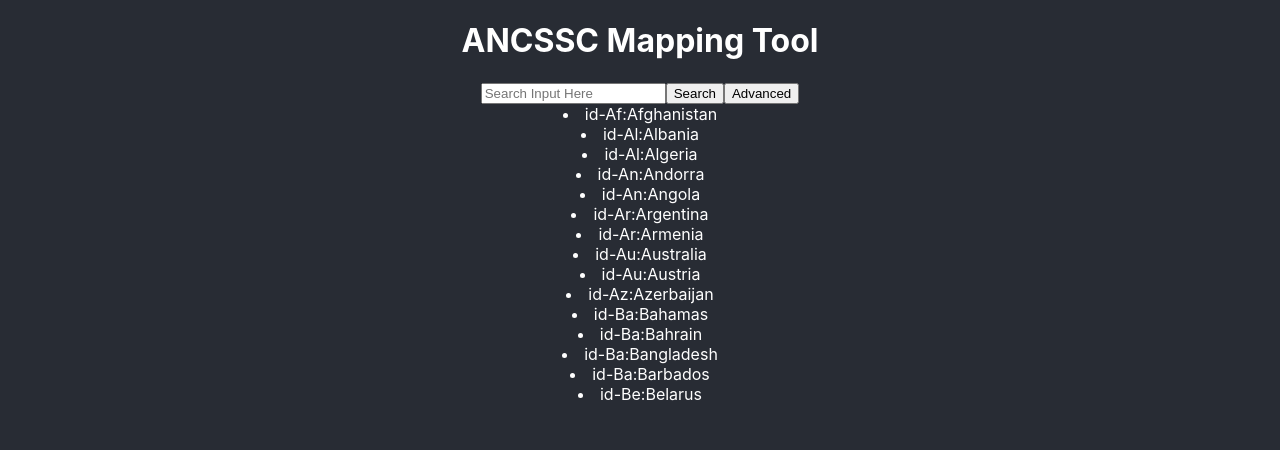
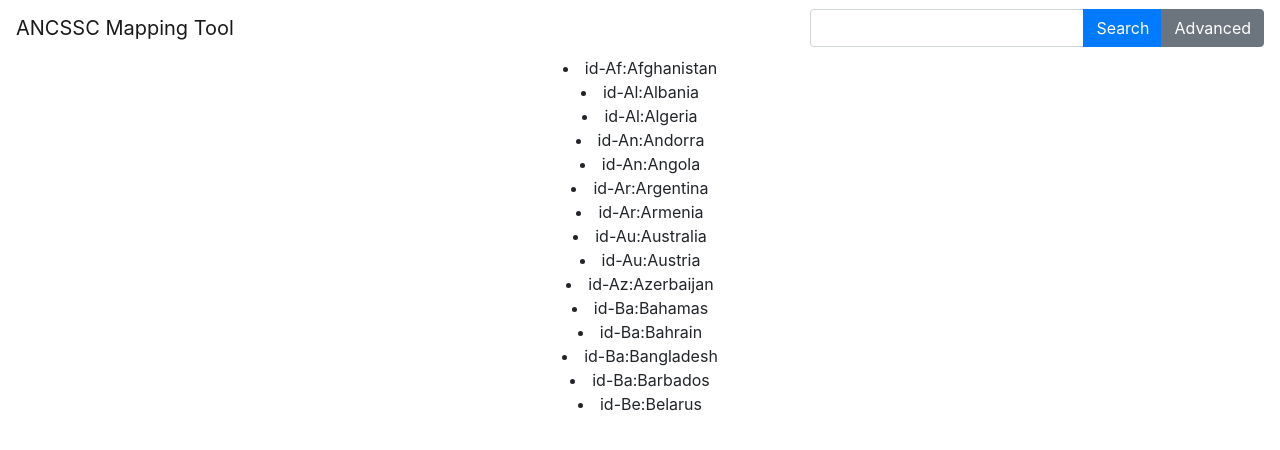
Before and after one commit to UCL-COMP0016-Team37/Mapping-Tool-Frontend, a React (Create React App) app: page /search-results in a window 1280 px wide. Shown: the top 450 px of the page. Built offline with nearby package versions, Linux system fonts and the light colour scheme.

Commit message:
Added bootstrap and redesigned input and buttons

```diff
--- a/package.json
+++ b/package.json
@@ -4,6 +4,7 @@
   "private": true,
   "dependencies": {
     "axios": "^0.19.0",
+    "bootstrap": "^4.4.1",
     "history": "^4.10.1",
     "node-sass": "^4.13.0",
     "prop-types": "^15.7.2",
--- a/src/App.css
+++ b/src/App.css
@@ -24,7 +24,6 @@ a:active {
     align-items: center;
     justify-content: center;
     font-size: calc(4px + 2vmin);
-    color: white;
 }
 
 .header-element {
@@ -36,10 +35,6 @@ a:active {
     color: #09d3ac;
 }
 
-.page-container {
-    color: white;
-}
-
 .page {
     height: 80vh;
 }
--- a/src/App.js
+++ b/src/App.js
@@ -8,10 +8,11 @@ import {
 import Map from 'pages/map';
 import Data from 'pages/data';
 import SearchResults from 'pages/searchResults';
-import Navbar from 'components/navbar';
+import Navbar from 'components/header';
 import FilterSearch from './components/filterSearch';
 import history from 'utils/history';
 import './App.css';
+import 'bootstrap/dist/css/bootstrap.min.css';
 
 
 function App() {
--- /dev/null
+++ b/src/components/header/index.js
@@ -0,0 +1,21 @@
+import React from 'react';
+
+import { Navbar, Nav, Form } from 'react-bootstrap';
+
+import Search from 'components/search';
+import Logo from './logo';
+import './navbar.scss';
+
+export default class Header extends React.Component {
+    render() {
+        return <Navbar>
+            <Navbar.Brand href="/">
+                <Logo/>
+            </Navbar.Brand>
+            <Nav className='mr-auto'></Nav>
+            <Form inline>
+                <Search/>
+            </Form>
+        </Navbar>;
+    }
+}
--- /dev/null
+++ b/src/components/header/logo.js
@@ -0,0 +1,7 @@
+import React from 'react';
+
+export default class Logo extends React.Component{
+    render() {
+        return <>ANCSSC Mapping Tool</>;
+    }
+}
--- a/src/components/navbar/index.js
+++ /dev/null
@@ -1,14 +0,0 @@
-import React from 'react';
-import Logo from './logo';
-
-import './navbar.scss';
-import Search from 'components/search';
-
-export default class Navbar extends React.Component {
-    render() {
-        return <div className='navbar'>
-            <Logo/>
-            <Search/>
-        </div>;
-    }
-}
--- a/src/components/navbar/logo.js
+++ /dev/null
@@ -1,10 +0,0 @@
-import React from 'react';
-import { NavLink } from 'react-router-dom';
-
-export default class Logo extends React.Component{
-    render() {
-        return <NavLink className='logo-title' to='/'>
-            <h1>ANCSSC Mapping Tool</h1>
-        </NavLink>;
-    }
-}
--- a/src/components/search/index.js
+++ b/src/components/search/index.js
@@ -1,4 +1,6 @@
 import React from 'react';
+
+import { Button, InputGroup, FormControl } from 'react-bootstrap';
 
 import './search.scss';
 import history from 'utils/history';
@@ -11,8 +13,12 @@ export default class Search extends React.Component {
         };
     }
 
-    setSearch(){
+    setSearch() {
         history.push('/search-results/?value='+ this.state.search);
+    }
+
+    advanced() {
+        history.push('/search');
     }
 
     handleChange(e) {
@@ -33,17 +39,19 @@ export default class Search extends React.Component {
 
     render() {
         return (
-            <div className="search">
-                <input
+            <InputGroup className="search">
+                <FormControl
                     className="search-bar"
-                    placeholder="Search Input Here"
+                    placeholder=""
                     value={this.state.search}
                     onChange={this.onChange.bind(this)}
                     onKeyPress={this.handleKeyPress}
-                ></input>
-                <button className="search-button" onClick={this.setSearch.bind(this)}>Search</button>
-                <button className='advanced-search-button'>Advanced</button>
-            </div>
+                />
+                <InputGroup.Append>
+                    <Button variant="primary" className='search-button' onClick={this.setSearch.bind(this)}>Search</Button>
+                    <Button variant="secondary" className='advanced-search-button' onClick={this.advanced.bind(this)}>Advanced</Button>
+                </InputGroup.Append>
+            </InputGroup>
         );
     }
 }
```
Also changed, not shown: src/components/header/navbar.scss (renamed from src/components/navbar/navbar.scss), 1 other file (tests, documents, lock files or other folders).
